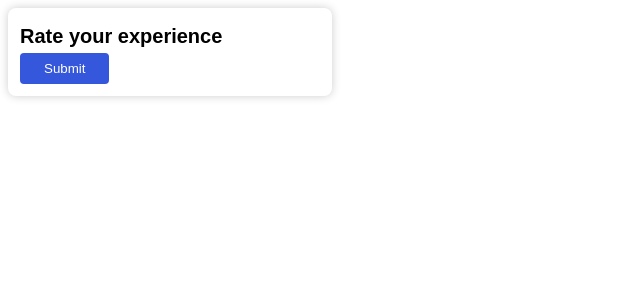
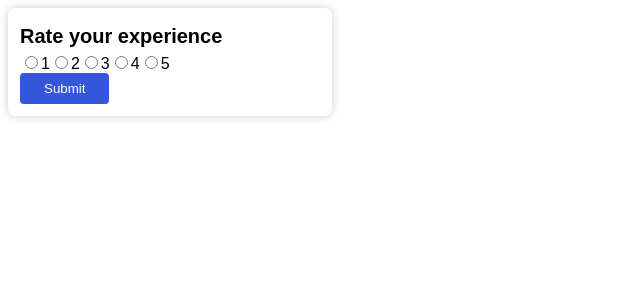
Before and after one commit to riya09/react-widget, a React (Create React App) app: page / in a window 1280 px wide. Shown: the top 300 px of the page, without its empty margins (0-640 px from the left). Built offline with nearby package versions, Linux system fonts and the light colour scheme.

Commit message:
feat: add rating input

```diff
--- a/src/components/FeedbackWidget.js
+++ b/src/components/FeedbackWidget.js
@@ -19,12 +19,22 @@ const FeedbackWidget = (props) => {
         <h1 className="feedbackWidget__title">
           {titleText}
         </h1>
-        <button
+        <div className="feedbackWidget__rating">
+          {[...Array(5)].map((_, k) => (
+            <label htmlFor={k+1} key={k}>
+              <input id={k+1} type="radio" name="rating" value={k+1} />
+              <span>{k + 1}</span>
+            </label>
+          ))}
+        </div>
+        <div className="feedbackWidget__btn--container">
+          <button
           className="feedbackWidget__btn--submit"
           onClick={handleSubmit}
         >
           { buttonText }
         </button>
+        </div>
       </div>
     </div>
   );
```
